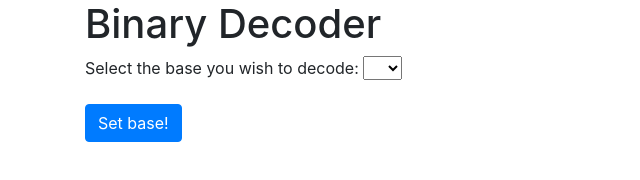
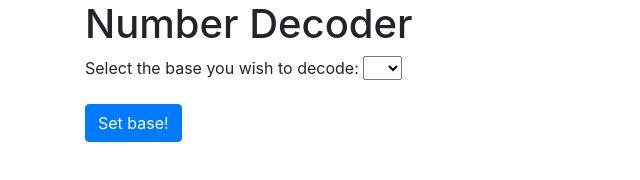
Before and after one commit to ishoman/binary-decoder, a plain HTML site: page index.html in a window 1280 px wide. Shown: the whole page, without its empty margins (0-640 px from the left). Drawn offline with Linux system fonts and the light colour scheme.

Commit message:
Change title and heading

```diff
--- a/index.html
+++ b/index.html
@@ -5,12 +5,11 @@
     <link href="css/styles.css" rel="stylesheet" type="text/css">
     <script src="js/jquery-3.3.1.js"></script>
     <script src="js/scripts.js"></script>
-    <title>Binary Decoder</title>
+    <title>Number Decoder</title>
   </head>
   <body>
     <div class="container">
-      <h1>Binary Decoder</h1>
-
+      <h1>Number Decoder</h1>
       <form id="baseform">
         <div class="form-group">
           <label for="base">Select the base you wish to decode:</label>
@@ -29,16 +28,14 @@
         </div>
         <button type="submit" class="btn btn-primary">Set base!</button>
       </form>
-
       <form id="number">
         <label for="input">Enter the number to decode:</label>
         <div class="form-group" id="inputdiv">
         </div>
         <button type="submit" class="btn btn-primary">Decode!</button>
       </form>
-
       <div id="result">
-
+        <!-- result will print here -->
       </div>
     </div>
   </body>
```
